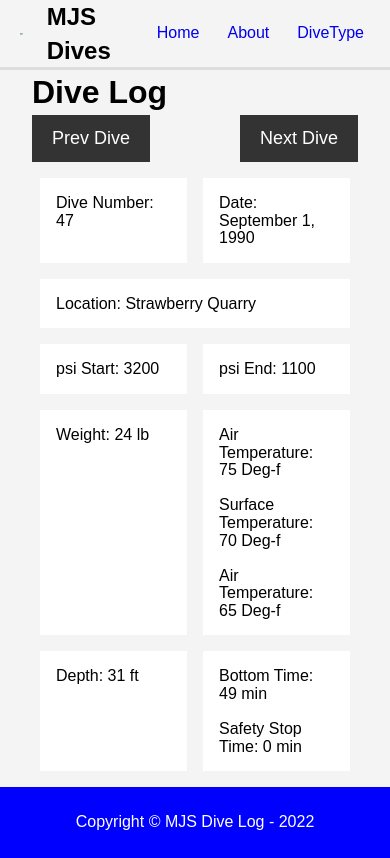
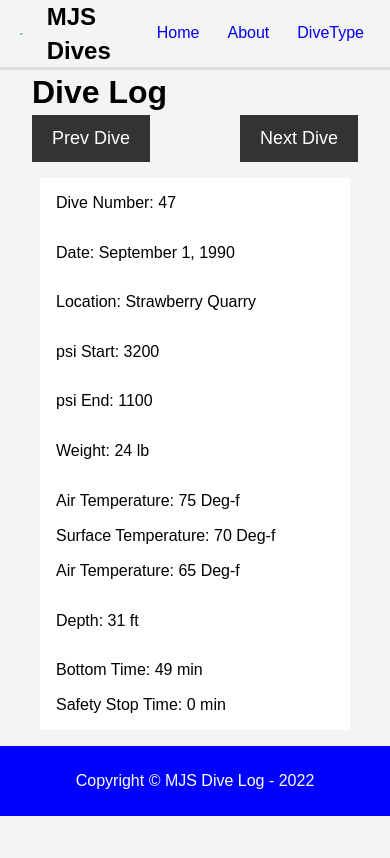
Before and after one commit to mjsmith101/divelog_react_v1, a React (Create React App) app: page / in a window 390 px wide. Built offline with nearby package versions, Linux system fonts and the light colour scheme; data requests are answered from the project's data file.

Commit message:
Fixed displays for smaller screens

```diff
--- a/src/index.css
+++ b/src/index.css
@@ -198,3 +198,13 @@ body {
   background-color: var(--footer-color);
   color: #fff;
 }
+
+@media(max-width: 768px) {
+  .dive-container {
+    display: block;
+  }
+
+  .selected_dive {
+    flex-direction: column;
+  }
+}
```
Also changed, not shown: 1 other file (tests, documents, lock files or other folders).
